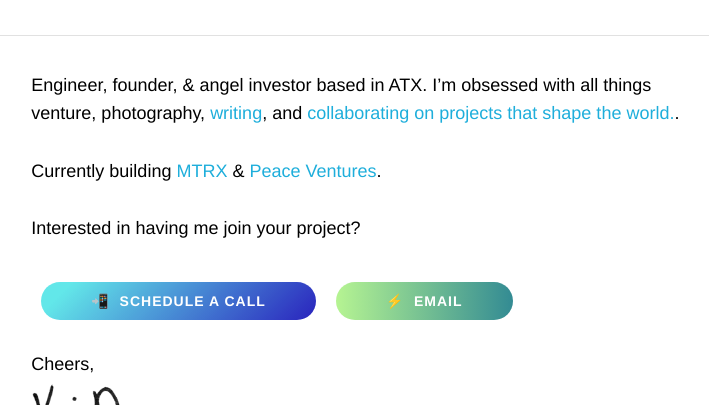
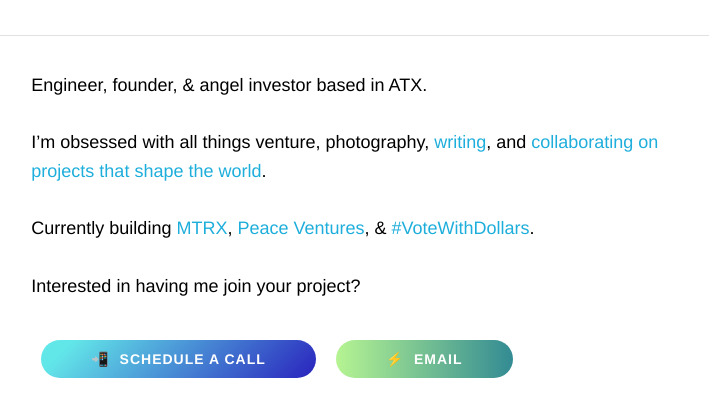
Before and after one commit to xmd404/xavier.fun, a Gatsby site: page / in a window 1280 px wide. Shown: the part 339-744 px from the top of the page, without its empty margins (282-991 px from the left). Built offline with nearby package versions, Linux system fonts and the light colour scheme; Gatsby itself is replaced by a stand-in of ours; a web font is replaced by a local one.

Commit message:
update bio

```diff
--- a/src/components/bio.js
+++ b/src/components/bio.js
@@ -17,9 +17,11 @@ const Bio = () =>
       <div className='row'>
         <div className='eight columns offset-by-two columns'>
           <h6>
-            Engineer, founder, & angel investor based in ATX. I’m obsessed with all things venture, photography, <a href='https://medium.com/@xmd404' target='_blank'>writing</a>, and <a href='https://peace.vc' target='_blank'>collaborating on projects that shape the world.</a>.
+            Engineer, founder, & angel investor based in ATX.
             <br/><br/>
-            Currently building <a href="https://mobiletechrx.com">MTRX</a> & <a href="https://peace.vc">Peace Ventures</a>.
+            I’m obsessed with all things venture, photography, <a href='https://medium.com/@xmd404' target='_blank'>writing</a>, and <a href='https://peace.vc' target='_blank'>collaborating on projects that shape the world</a>.
+            <br/><br/>
+            Currently building <a href="https://mobiletechrx.com">MTRX</a>, <a href="https://peace.vc">Peace Ventures</a>, & <a href="https://twitter.com/search?q=%23votewithdollars&src=typed_query">#VoteWithDollars</a>.
             <br/><br/>
             Interested in having me join your project?
             <br/><br/>
```
